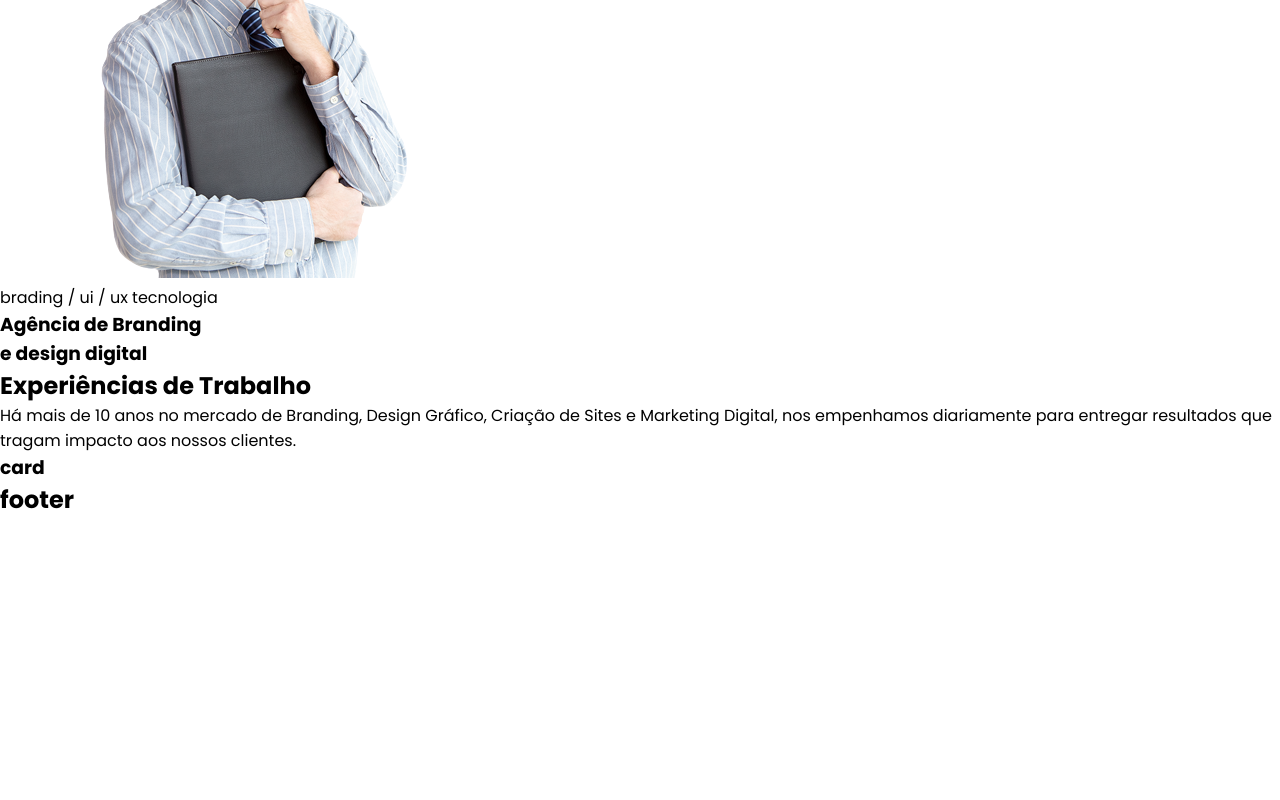
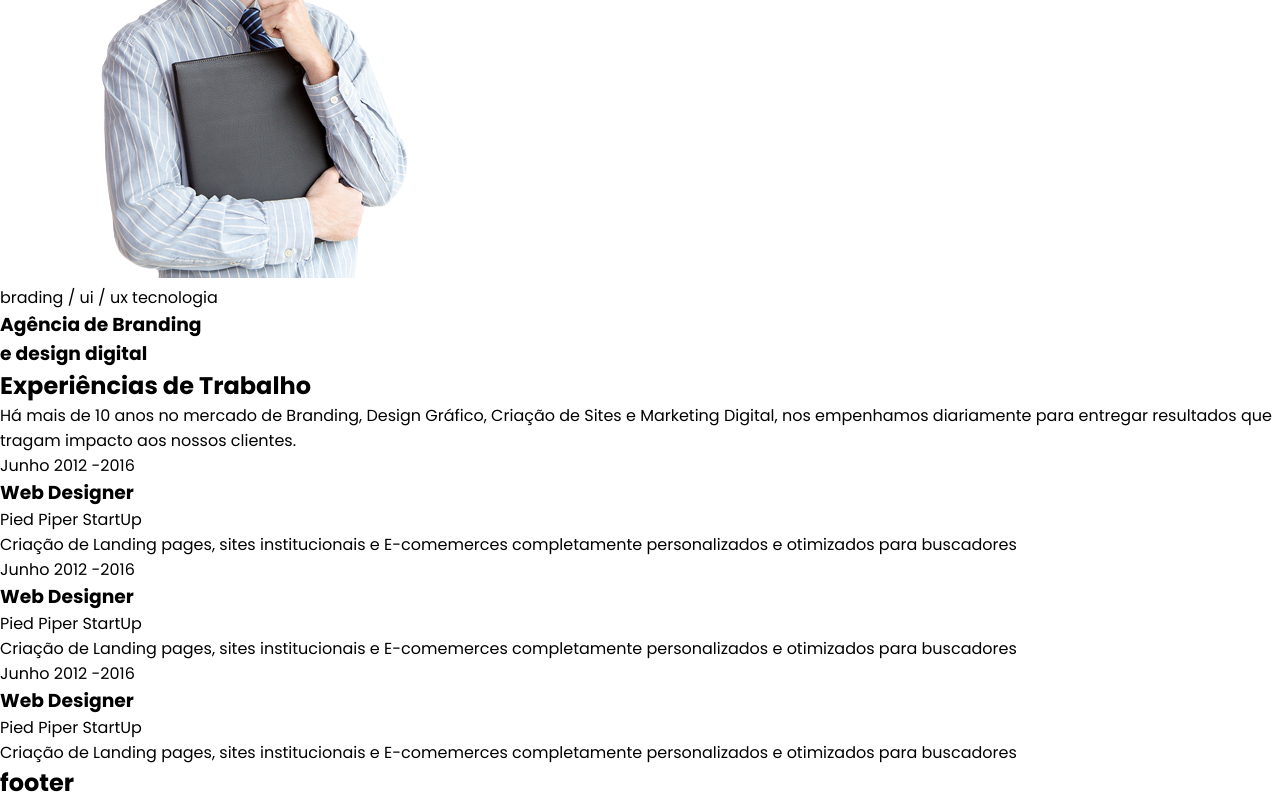
Before and after one commit to denervalspelizario/Agencia-react, a React (Vite) app in the folder agencia/: page / in a window 1280 px wide. Shown: the part 839-1639 px from the top of the page. Before the commit the page ends 1356 px from the top, so only its background shows below. Built offline with nearby package versions, Linux system fonts and the light colour scheme.

Commit message:
update projeto agencia jsx section card

```diff
--- a/agencia/src/componentes/Card.jsx
+++ b/agencia/src/componentes/Card.jsx
@@ -5,7 +5,42 @@ function Card() {
 
   return (
     <section className="card__container">
-      <h1>card</h1>
+      <div className='card__cards'>
+        <p className='card__text--up'>
+          Junho 2012 -2016
+        </p>
+        <h3>Web Designer</h3>
+        <p className='card__text'>
+          Pied Piper StartUp
+        </p>
+        <p className='card__text'>
+          Criação de Landing pages, sites institucionais e E-comemerces completamente personalizados e otimizados para buscadores
+        </p>
+      </div>
+      <div className='card__cards'>
+        <p className='card__text--up'>
+          Junho 2012 -2016
+        </p>
+        <h3>Web Designer</h3>
+        <p className='card__text'>
+          Pied Piper StartUp
+        </p>
+        <p className='card__text'>
+          Criação de Landing pages, sites institucionais e E-comemerces completamente personalizados e otimizados para buscadores
+        </p>
+      </div>
+      <div className='card__cards'>
+        <p className='card__text--up'>
+          Junho 2012 -2016
+        </p>
+        <h3>Web Designer</h3>
+        <p className='card__text'>
+          Pied Piper StartUp
+        </p>
+        <p className='card__text'>
+          Criação de Landing pages, sites institucionais e E-comemerces completamente personalizados e otimizados para buscadores
+        </p>
+      </div>
 
 
     </section>
```
